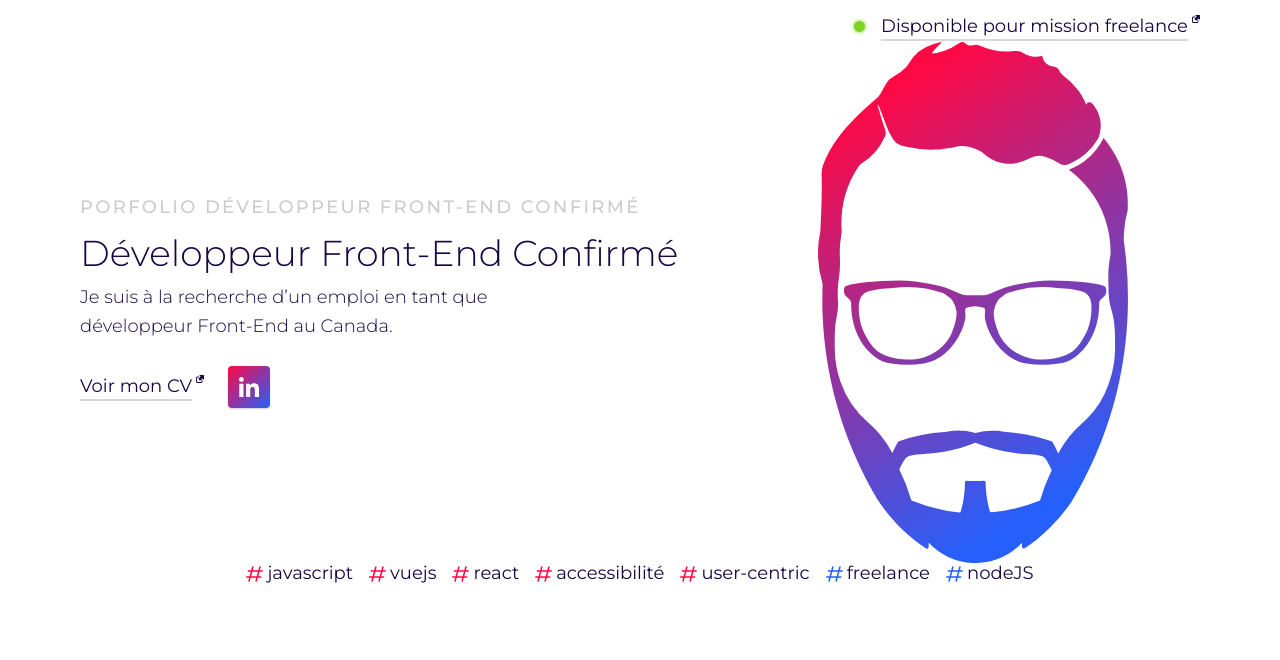
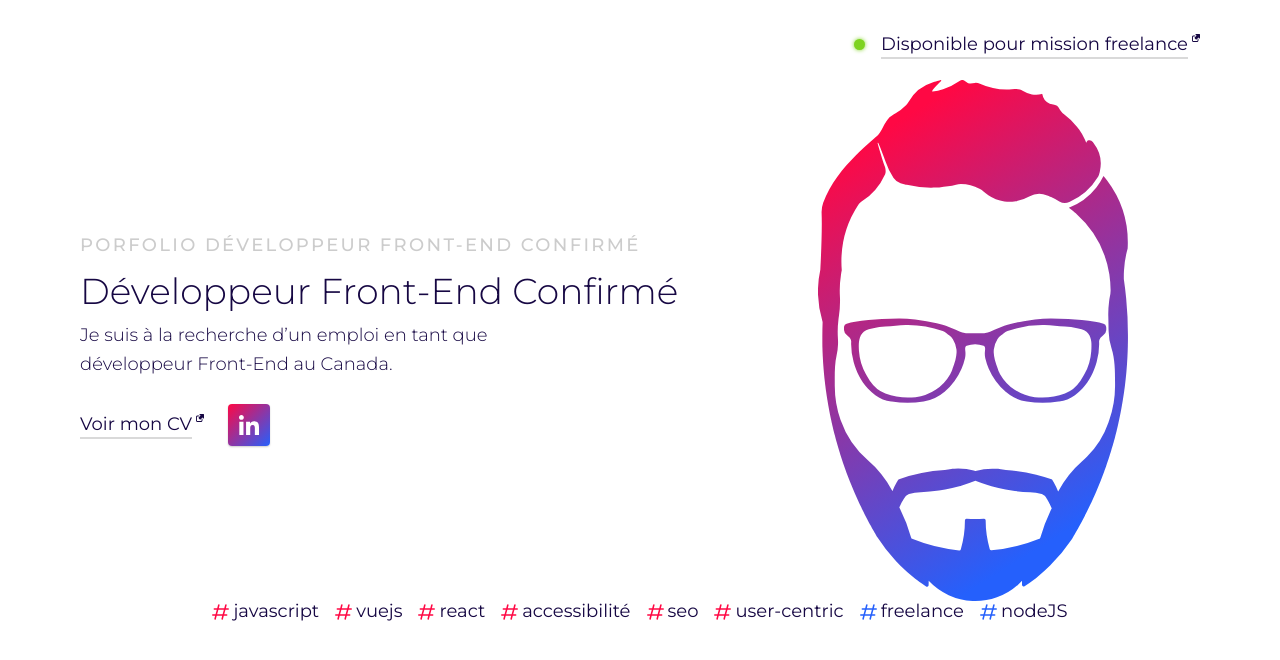
Before and after one commit to vincentbattez/vincentbattez.fr, a React (Create React App) app: page / in a window 1280 px wide. Shown: the top 660 px of the page. Built offline with nearby package versions, Linux system fonts and the light colour scheme; the HTML template or start-up script is replaced by a standard one.

Commit message:
add seo + h3 navbar

```diff
--- a/src/components/hashtag/hashtagCollection.component.tsx
+++ b/src/components/hashtag/hashtagCollection.component.tsx
@@ -8,7 +8,7 @@ export function HashtagCollection() {
   return (
     <ul className="hashtag-collection col-12 mb-3">
       {hashtagCollectionData.map((hashtag:any) => (
-        <li className="hashtag-item">
+        <li key={hashtag.position} className="hashtag-item">
           <Hashtag
             label={hashtag.label}
             hashtagType={hashtag.hashtag_type}
--- a/src/components/navbar/navbar.component.tsx
+++ b/src/components/navbar/navbar.component.tsx
@@ -27,14 +27,14 @@ export function Navbar() {
           {...linkTagData}
         >
         <span className="main-navbar__dot mr-3" />
-          <span className={`link ${disabledClassName}`}>
+          <h3 className={`link ${disabledClassName}`}>
             {navbarData.link.label}
             <img
               className="icon icon-external-link"
               src="/assets/icons/external-link.svg"
               alt=""
             />
-          </span>
+          </h3>
         </LinkTag>
       </div>
     </nav>
--- a/src/data/homepage/hashtagCollection.data.ts
+++ b/src/data/homepage/hashtagCollection.data.ts
@@ -28,22 +28,29 @@ export const hashtagCollectionData = [
     }
   },
   {
-    label: 'user-centric',
+    label: 'seo',
     position: 5,
     hashtag_type: {
       name: 'frontend',
     }
   },
   {
+    label: 'user-centric',
+    position: 6,
+    hashtag_type: {
+      name: 'frontend',
+    }
+  },
+  {
     label: 'freelance',
-    position: 6,
+    position: 7,
     hashtag_type: {
       name: 'backend',
     }
   },
   {
     label: 'nodeJS',
-    position: 7,
+    position: 8,
     hashtag_type: {
       name: 'backend',
     }
--- a/src/index.tsx
+++ b/src/index.tsx
@@ -10,13 +10,13 @@ import * as serviceWorker from './serviceWorker';
 
 
 ReactDOM.render(
-  <div>
+  <React.Fragment>
     <Navbar />
     <Homepage />
     <div className="container">
       <HashtagCollection />
     </div>
-  </div>,
+  </React.Fragment>,
   document.getElementById("root")
 );
 
--- a/src/styles/_typography.scss
+++ b/src/styles/_typography.scss
@@ -38,6 +38,9 @@ body {
   color: var(--black);
   text-decoration: none;
   padding-bottom: 0.2rem;
+  font-size: 1.8rem;
+  font-weight: normal;
+  display: inline-block;
 
   &.disabled {
     pointer-events: none;
```
